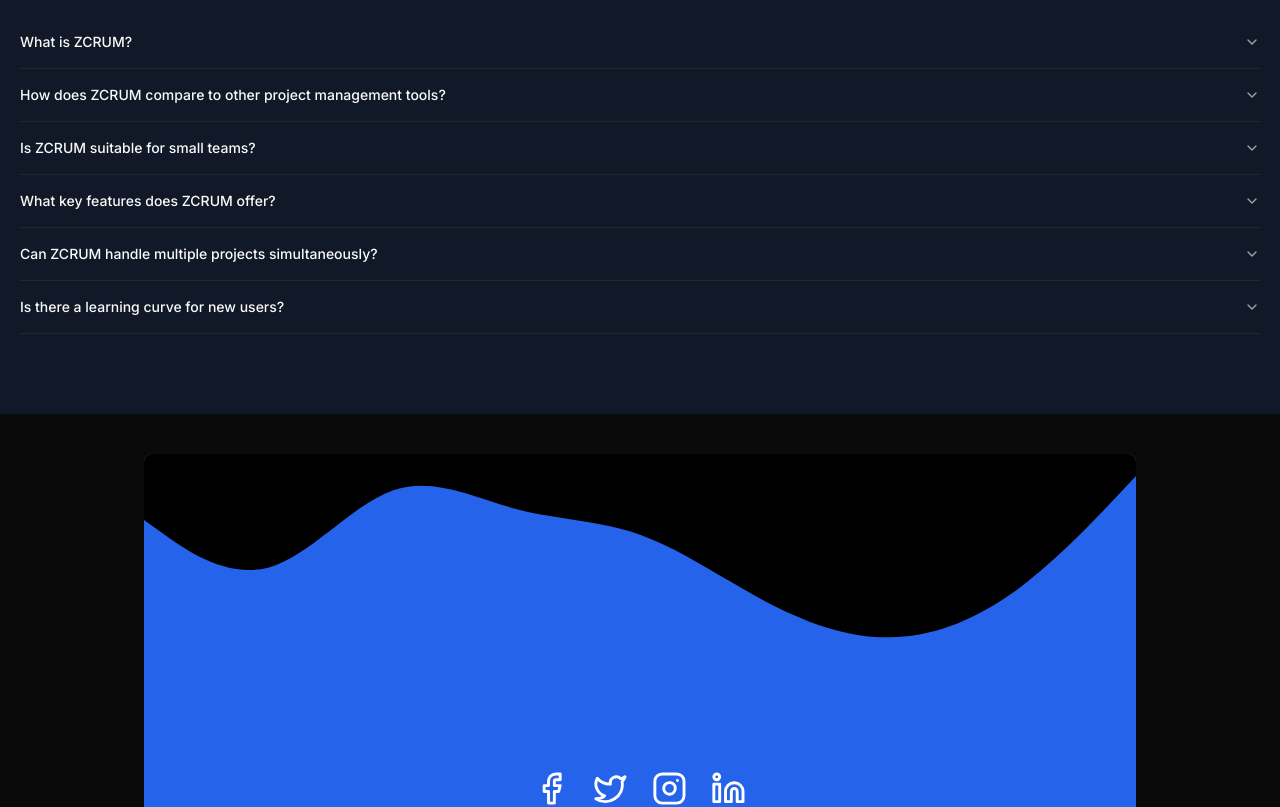
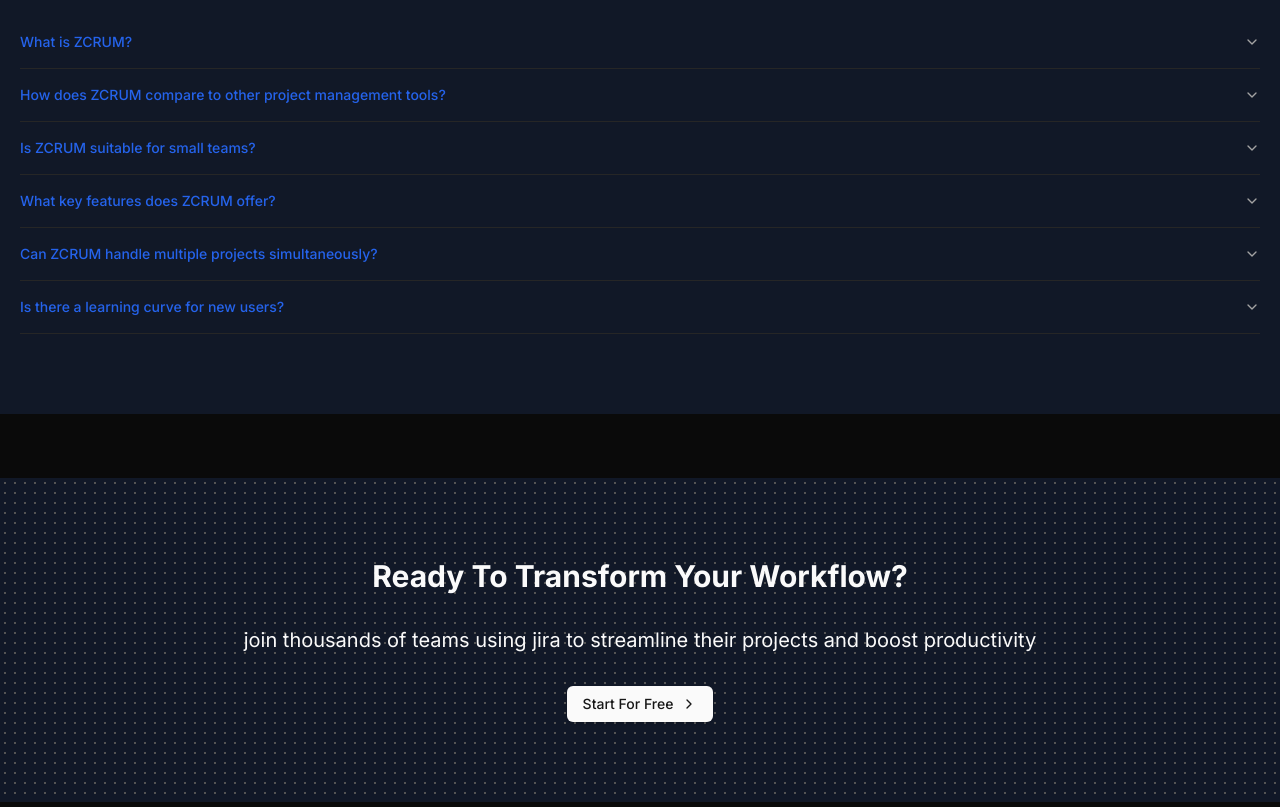
Before and after one commit to parham-devdocs/Jira-next, a Next.js app: page / in a window 1280 px wide. Shown: the part 1960-2767 px from the top of the page. Built offline with nearby package versions, Linux system fonts and the light colour scheme; no server answers.

Commit message:
call to action section completed

```diff
--- a/app/globals.css
+++ b/app/globals.css
@@ -2,11 +2,18 @@
 @tailwind components;
 @tailwind utilities;
 
-@layer utilities{
-  .gradient-title{
-    @apply font-extrabold bg-gradient-to-br from-blue-700 via-blue-100 to-blue-400 bg-clip-text tracking-tighter text-transparent pr-2 pb-2
+@layer utilities {
+  .gradient-title {
+    @apply font-extrabold bg-gradient-to-br from-blue-700 via-blue-100 to-blue-400 bg-clip-text tracking-tighter text-transparent pr-2 pb-2;
+  }
+
+  .dotted-background {
+    background-image: radial-gradient(circle, rgb(84, 84, 84) 1px, transparent 1px);
+    background-size: 10px 10px; /* Adjust size as needed */
+    background-color:rgb(17, 24, 39); /* Change to your desired background color */
   }
 }
+
 
 
 body {
--- a/app/page.tsx
+++ b/app/page.tsx
@@ -8,6 +8,7 @@
 } from "@/components/ui/card";
 import CompanyCarousel from "@/components/CompanyCarousel";
 import Accordion from "@/components/Accordion";
+import CallToAction from "@/components/CallToAction";
 
 const features = [
   {
@@ -88,7 +89,7 @@
         </div>
       </section>
       {/* Carousel */}
-      <section className="  py-20">
+      <section className="  py-20 dotted-background ">
         <div>
           <h3 className=" text-center text-3xl font-bold mb-12">
             Trusted by industry leaders
@@ -99,9 +100,14 @@
       <section className="  py-20 bg-gray-900 px-5">
         <div className=" container mx-auto">
           <h3 className=" text-center text-3xl font-bold mb-12">
-           Frequently asked questions
+            Frequently asked questions
           </h3>
-          <Accordion/>
+          <Accordion />
+        </div>
+      </section>
+      <section >
+        <div className="  mx-auto ">
+          <CallToAction />
         </div>
       </section>
     </div>
--- a/components/Accordion.tsx
+++ b/components/Accordion.tsx
@@ -9,8 +9,8 @@
   return (
 
     <Accordion type="single" collapsible>
-      {Faqs.map(q => {
-        return   <AccordionItem value={q.question} key={q.question}>
+      {Faqs.map((q,index) => {
+        return   <AccordionItem value={`value-${index}`} key={index}>
         <AccordionTrigger>{q.question}</AccordionTrigger>
         <AccordionContent>
         {q.answer}
--- /dev/null
+++ b/components/CallToAction.tsx
@@ -0,0 +1,23 @@
+import React from "react";
+import { Button } from "./ui/button";
+import Link from "next/link";
+import { ChevronRight } from "lucide-react";
+
+const CallToAction = () => {
+  return (
+    <div className=" flex flex-col text-center gap-8 dotted-background py-20   my-16">
+      <h2 className=" text-3xl font-bold">Ready To Transform Your Workflow?</h2>
+      <h4 className=" text-xl">
+        join thousands of teams using jira to streamline their projects and
+        boost productivity{" "}
+      </h4>
+      <Link href={"/"}>
+        <Button>
+          Start For Free <ChevronRight />
+        </Button>
+      </Link>
+    </div>
+  );
+};
+
+export default CallToAction;
--- a/components/ui/accordion.tsx
+++ b/components/ui/accordion.tsx
@@ -28,7 +28,7 @@
     <AccordionPrimitive.Trigger
       ref={ref}
       className={cn(
-        "flex flex-1 items-center justify-between py-4 text-sm font-medium transition-all hover:underline text-left [&[data-state=open]>svg]:rotate-180",
+        "flex flex-1 items-center justify-between py-4 text-sm text-blue-600 font-medium transition-all  hover:underline text-left [&[data-state=open]>svg]:rotate-180",
         className
       )}
       {...props}
```
